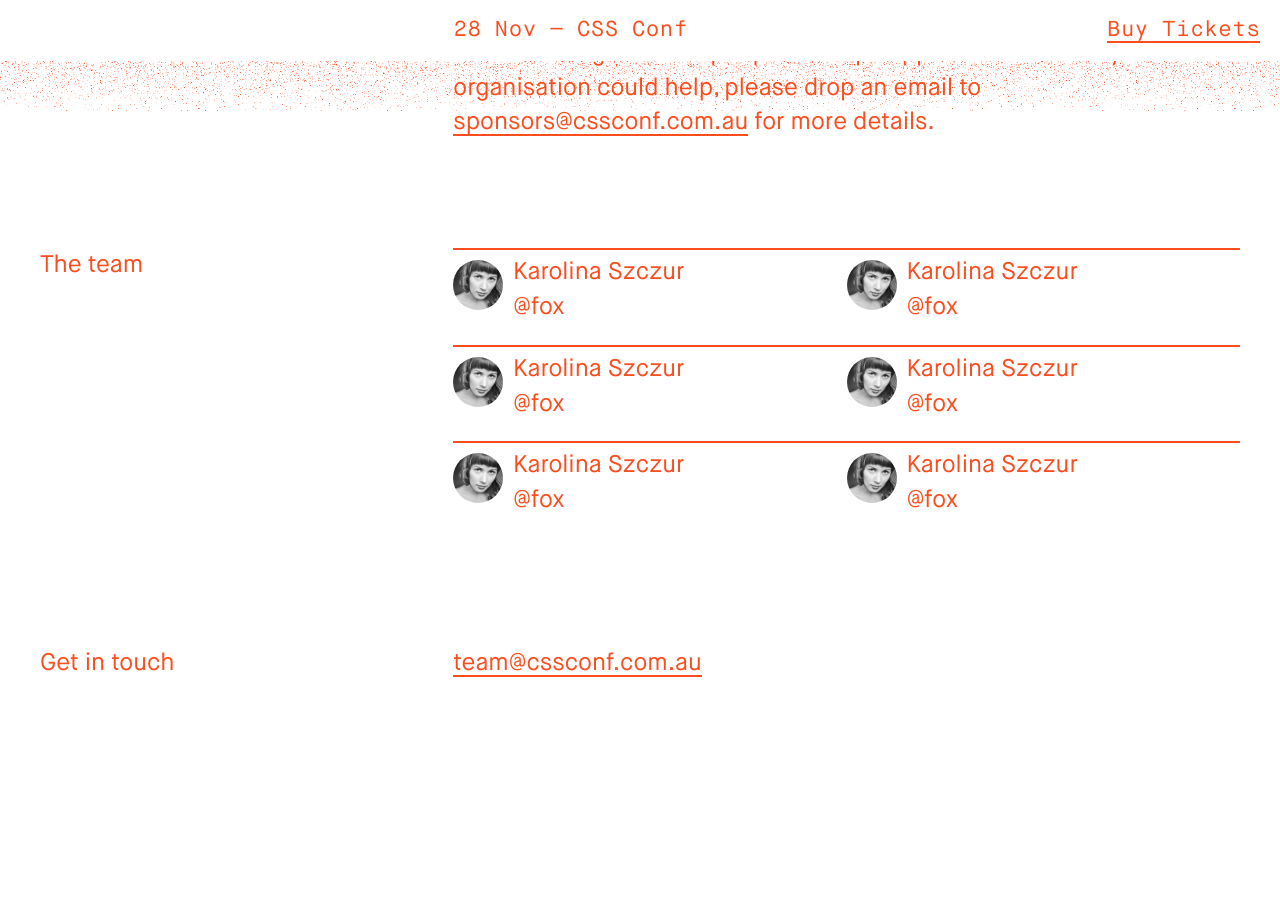
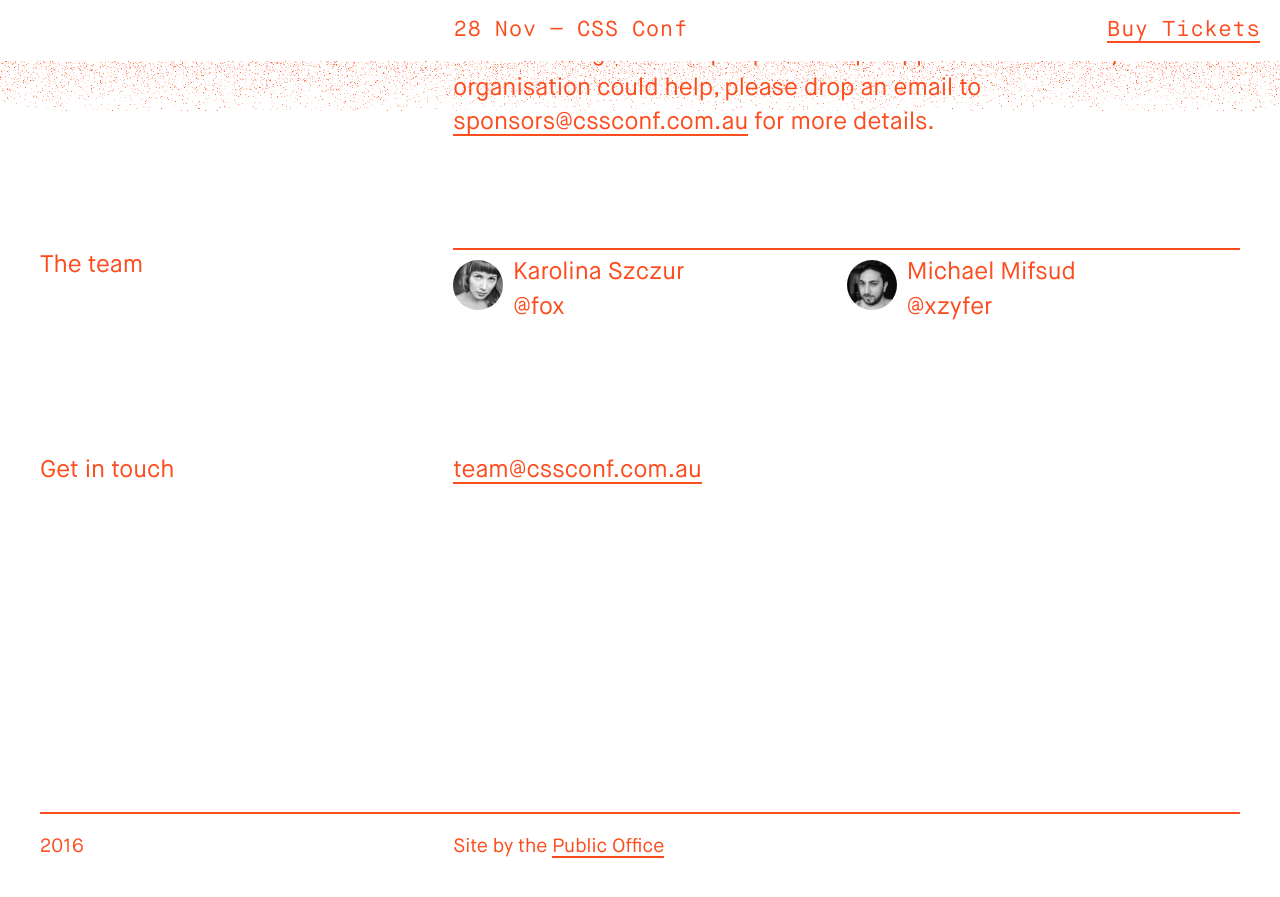
Before and after one commit to vsfest/2016.cssconf.com.au, a Jekyll site: the page built from index.html, in a window 1280 px wide and 900 px high, scrolled down 2011 px. Shown: the top 897 px of the window. Built offline with Jekyll 4.4.1, drawn with Linux system fonts in a browser that asks for light colours.

Commit message:
Create reusable team partial / collection

```diff
--- a/_config.yml
+++ b/_config.yml
@@ -12,6 +12,8 @@
 baseurl: ""
 url: ""
 ticket_url: "http://ti.to/cssconf-au/2016/"
+collections:
+  - team
 
 # Build settings
 markdown: kramdown
--- /dev/null
+++ b/_includes/person.html
@@ -0,0 +1,7 @@
+<a class="person" href="http://twitter.com/{{ person.twitter }}">
+  <span class="photo"><img src="{{ '/assets/images/' | prepend: site.github.url | append: person.photo }}" alt="Photo of {{ person.name }}"></span><br>
+  <span>
+    <span class="name">{{ person.name }}</span><br>
+    <span class="twitters">{{ person.twitter }}</span>
+  </span>
+</a>
--- /dev/null
+++ b/_includes/team.html
@@ -0,0 +1,12 @@
+<div class="row">
+  <p class="title">
+    The team
+  </p>
+  <div class="title-content">
+    <p class="team-wrapper">
+      {% for person in site.team %}
+        {% include person.html %}
+      {% endfor %}
+    </p>
+  </div>
+</div>
--- a/_posts/2016-02-18-the-unexpected-future-of-cssconf.markdown
+++ b/_posts/2016-02-18-the-unexpected-future-of-cssconf.markdown
@@ -2,10 +2,7 @@
 layout: post
 title:  "The unexpected future of CSSConf"
 date:   2016-02-18 09:37:14 +1000
-author:
-  name: 'Karolina Szczur'
-  twitter: '@fox'
-  photo: 'mugshot-kazza.jpg'
+author: '@fox'
 ---
 It's been almost a year since the [second edition of CSSConf AU](http://2015.cssconf.com.au/). From the first edition, the event grew exponentially—from a one day to a two day conference with 16 speakers, and featuring industry luminaries we all look up to. And from the very beginning, we were optimisitic of the positive impact that our work would have on the local community. That belief was reinforced multiple times by attendees, volunteers, and speakers and has kept us pushing forward. We are committed to building and sustainably growing the Australian tech community.
 
--- a/index.html
+++ b/index.html
@@ -77,54 +77,4 @@
   </div>
 </div>
 
-<div class="row">
-  <p class="title">
-    The team
-  </p>
-  <div class="title-content">
-    <p class="team-wrapper">
-      <a class="person fox" href="http://twitter.com/fox">
-        <span class="photo"><img src="{{ '/assets/images/' | prepend: site.github.url | append: 'mugshot-kazza.jpg' }}" alt="Photo of {{ page.author.name }}"></span><br>
-        <span>
-          <span class="name">Karolina Szczur</span><br>
-          <span class="twitters">@fox</span>
-        </span>
-      </a>
-      <a class="person fox" href="http://twitter.com/fox">
-        <span class="photo"><img src="{{ '/assets/images/' | prepend: site.github.url | append: 'mugshot-kazza.jpg' }}" alt="Photo of {{ page.author.name }}"></span><br>
-        <span>
-          <span class="name">Karolina Szczur</span><br>
-          <span class="twitters">@fox</span>
-        </span>
-      </a>
-      <a class="person fox" href="http://twitter.com/fox">
-        <span class="photo"><img src="{{ '/assets/images/' | prepend: site.github.url | append: 'mugshot-kazza.jpg' }}" alt="Photo of {{ page.author.name }}"></span><br>
-        <span>
-          <span class="name">Karolina Szczur</span><br>
-          <span class="twitters">@fox</span>
-        </span>
-      </a>
-      <a class="person fox" href="http://twitter.com/fox">
-        <span class="photo"><img src="{{ '/assets/images/' | prepend: site.github.url | append: 'mugshot-kazza.jpg' }}" alt="Photo of {{ page.author.name }}"></span><br>
-        <span>
-          <span class="name">Karolina Szczur</span><br>
-          <span class="twitters">@fox</span>
-        </span>
-      </a>
-      <a class="person fox" href="http://twitter.com/fox">
-        <span class="photo"><img src="{{ '/assets/images/' | prepend: site.github.url | append: 'mugshot-kazza.jpg' }}" alt="Photo of {{ page.author.name }}"></span><br>
-        <span>
-          <span class="name">Karolina Szczur</span><br>
-          <span class="twitters">@fox</span>
-        </span>
-      </a>
-      <a class="person fox" href="http://twitter.com/fox">
-        <span class="photo"><img src="{{ '/assets/images/' | prepend: site.github.url | append: 'mugshot-kazza.jpg' }}" alt="Photo of {{ page.author.name }}"></span><br>
-        <span>
-          <span class="name">Karolina Szczur</span><br>
-          <span class="twitters">@fox</span>
-        </span>
-      </a>
-    </p>
-  </div>
-</div>
+{% include team.html %}
```
Also changed, not shown: _layouts/post.html (+5 -10 lines), _team/karolina.md (added, +5 -0 lines), _team/michael.md (added, +5 -0 lines), assets/images/mugshot-michael.jpg (added).
